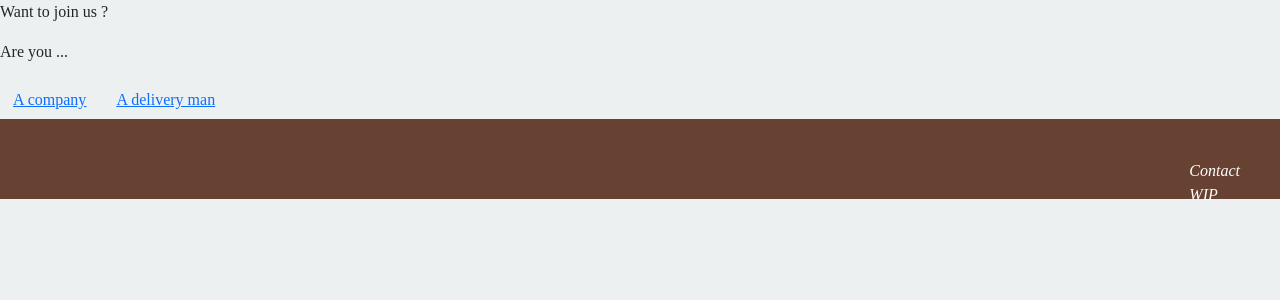
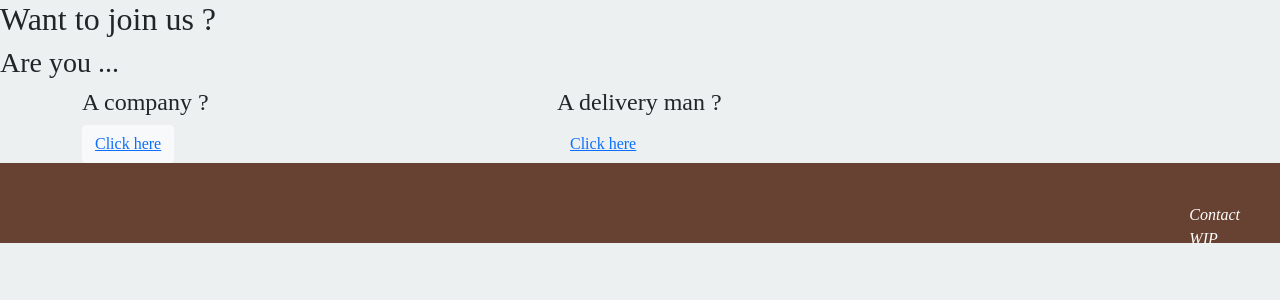
Before and after one commit to Loviflo/QuickBaluchon, a PHP site: page /sign_in.php in a window 1280 px wide. Shown: the part 115-415 px from the top of the page. Run offline with PHP 8.4, Linux system fonts and the light colour scheme; some web fonts are replaced.

Commit message:
Update sign_in

```diff
--- a/QuickBaluchon/sign_in.php
+++ b/QuickBaluchon/sign_in.php
@@ -6,10 +6,20 @@
     </head>
     <?php include("inc/header.php"); ?>
     <body>
-        <p>Want to join us ?</p>
-        <p>Are you ...</p>
-        <button type="button" class="btn btn-link"><a href="sign_in_company.php">A company</a></button>
-        <button type="button" class="btn btn-link"><a href="sign_in_delivery.php">A delivery man</a></button>
+        <h2>Want to join us ?</h2>
+        <h3>Are you ...</h3>
+        <div class="container">
+            <div class="row">
+                <div class="col-sm-5">
+                    <h4>A company ?</h4>
+                    <button type="button" class="btn btn-light"><a href="sign_in_company.php">Click here</a></button>
+                </div>
+                <div class="col-sm-5">
+                    <h4>A delivery man ?</h4>
+                    <button type="button" class="btn btn-link"><a href="sign_in_delivery.php">Click here</a></button>
+                </div>
+            </div>
+        </div>
     </body>
     <?php include("inc/footer.php"); ?>
 </html>
```
